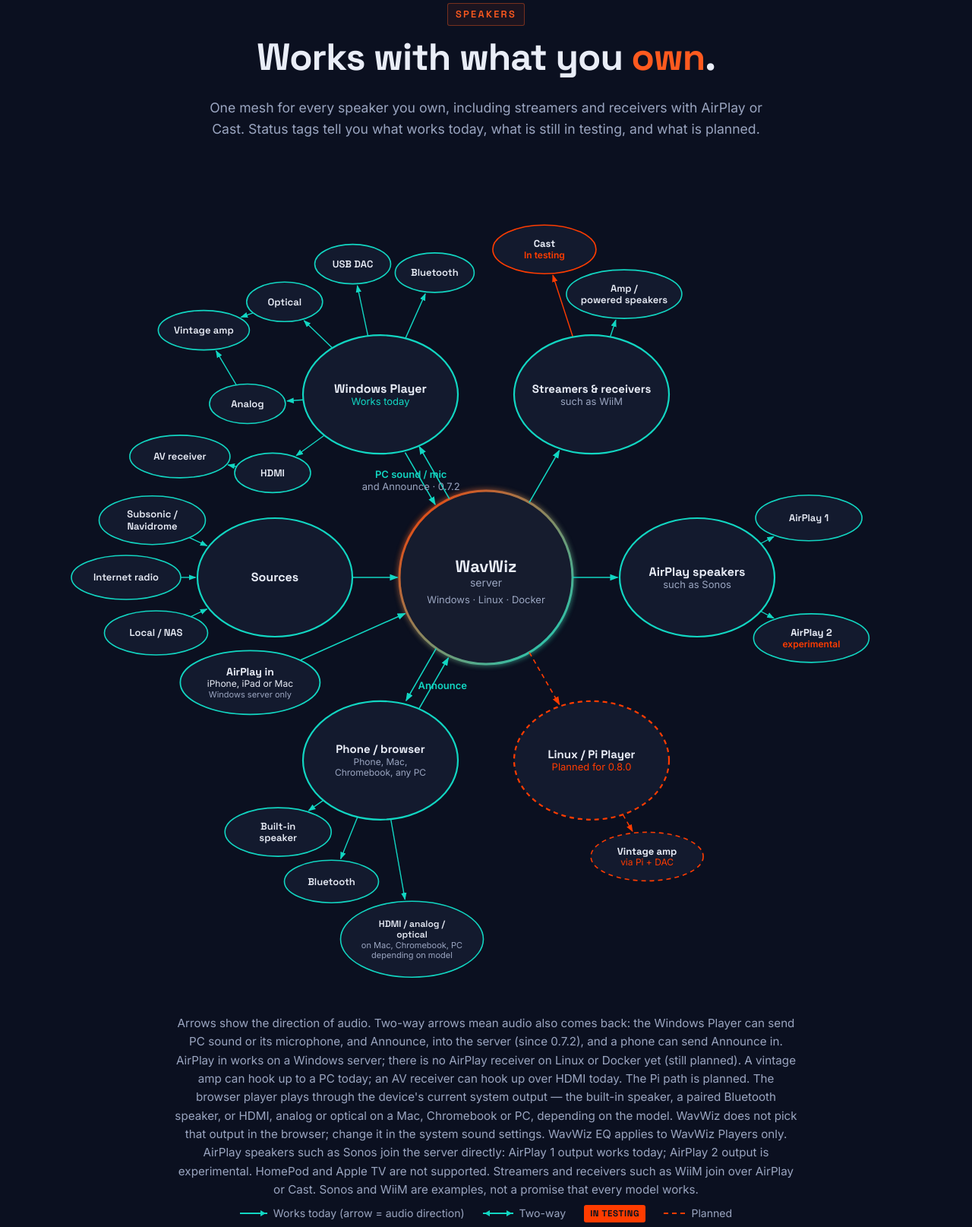
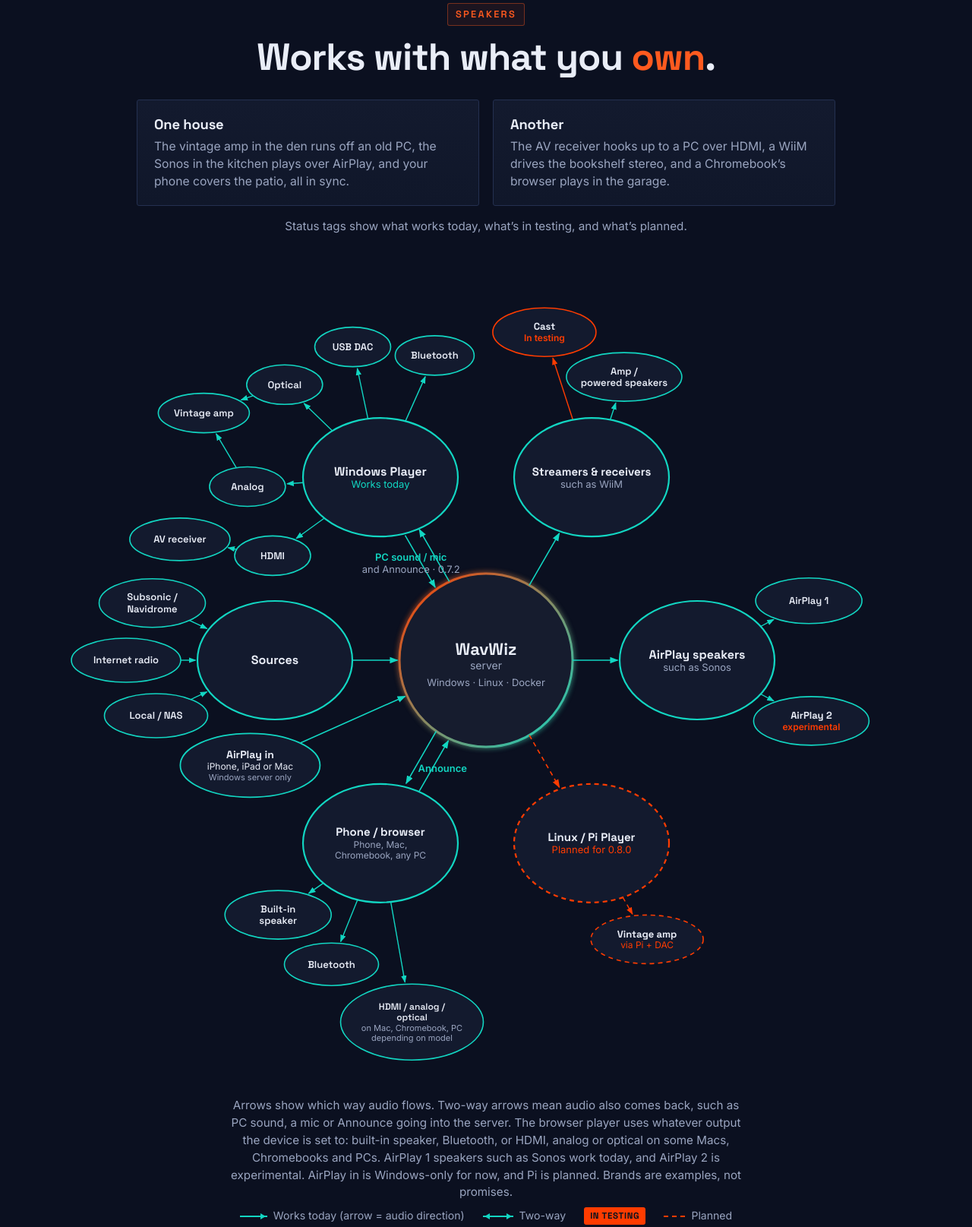
Before and after one commit to vdubbin74/WavWiz-site, a plain HTML site: page index.html in a window 1280 px wide. Shown: the part 960-2575 px from the top of the page at 76% size. Drawn offline with Linux system fonts and the light colour scheme; animation ran at ten frames a second.

Commit message:
Site: hero and speakers scenario copy, and a shorter mesh caption

```diff
--- a/404.html
+++ b/404.html
@@ -13,7 +13,7 @@
   <link rel="apple-touch-icon" href="/assets/img/apple-touch-icon.png">
   <link rel="preload" href="/assets/fonts/space-grotesk-latin.woff2" as="font" type="font/woff2" crossorigin>
   <link rel="preload" href="/assets/fonts/inter-latin.woff2" as="font" type="font/woff2" crossorigin>
-  <link rel="stylesheet" href="/styles.css?v=075">
+  <link rel="stylesheet" href="/styles.css?v=076">
   <style>
     .nf { min-height: 100vh; min-height: 100svh; display: flex; align-items: center; text-align: center;
       padding: calc(var(--header-h) + 40px) 0 80px;
--- a/index.html
+++ b/index.html
@@ -34,7 +34,7 @@
 
   <link rel="preload" href="assets/fonts/space-grotesk-latin.woff2" as="font" type="font/woff2" crossorigin>
   <link rel="preload" href="assets/fonts/inter-latin.woff2" as="font" type="font/woff2" crossorigin>
-  <link rel="stylesheet" href="styles.css?v=075">
+  <link rel="stylesheet" href="styles.css?v=076">
   <script type="application/ld+json">
 {
     "@context": "https://schema.org",
@@ -287,7 +287,7 @@
             <span class="line">Multi-zone mesh audio wizardry,</span>
             <span class="line glow-text">for gear old and new.</span>
           </h1>
-          <p class="hero-kicker">One mesh for every speaker you own.</p>
+          <p class="hero-kicker">Your legacy amp, your home theater, and your new <span class="nowrap">Wi-Fi</span> and Bluetooth speakers, all playing in harmony.</p>
           <p class="hero-sub">WavWiz links Windows PCs, phones, and streamers and receivers with AirPlay or Cast into one free multi-room system, with no cloud and no lock-in. Native Linux and Raspberry Pi players are planned.</p>
           <div class="hero-ctas">
 
@@ -319,13 +319,23 @@
         <header class="section-head reveal">
           <p class="eyebrow">Speakers</p>
           <h2 id="devices-title">Works with what you <span class="accent-o">own</span>.</h2>
-          <p class="section-lead">One mesh for every speaker you own, including streamers and receivers with AirPlay or Cast. Status tags tell you what works today, what is still in testing, and what is planned.</p>
         </header>
+        <div class="scenario-grid reveal">
+          <article class="card scenario-card">
+            <h3>One house</h3>
+            <p>The vintage amp in the den runs off an old PC, the Sonos in the kitchen plays over AirPlay, and your phone covers the patio, all in sync.</p>
+          </article>
+          <article class="card scenario-card">
+            <h3>Another</h3>
+            <p>The AV receiver hooks up to a PC over HDMI, a WiiM drives the bookshelf stereo, and a Chromebook&rsquo;s browser plays in the garage.</p>
+          </article>
+        </div>
+        <p class="scenario-note">Status tags show what works today, what&rsquo;s in testing, and what&rsquo;s planned.</p>
 
         <figure class="mesh-diagram reveal">
           <svg class="mesh-wide" viewBox="0 0 1200 1083" role="img" aria-labelledby="mesh-title mesh-desc">
                         <title id="mesh-title">How audio flows through a WavWiz mesh</title>
-                        <desc id="mesh-desc">A hub-and-spoke map. The WavWiz server is in the center. Sources (a local or NAS library, internet radio, and Subsonic or Navidrome) and AirPlay in from an iPhone, iPad or Mac (Windows server only; no AirPlay receiver on Linux or Docker yet) send audio into the server. The server sends audio out to a Windows Player, a browser player on a phone, AirPlay speakers such as Sonos (AirPlay 1 works today; AirPlay 2 is experimental), and streamers and receivers such as WiiM over AirPlay or Google Cast. HomePod and Apple TV are not supported. The Windows Player also sends that PC's sound or microphone, and Announce, back into the server (since 0.7.2). A phone can send Announce in. The Windows Player can use HDMI, analog, optical, a USB DAC, or Bluetooth; a vintage amp can hook up to analog or optical today, and an AV receiver can hook up over HDMI today. The browser player plays through the device's current system output: the built-in speaker, a paired Bluetooth speaker, or HDMI, analog or optical on a Mac, Chromebook or PC, depending on the model. WavWiz does not pick that output in the browser. WavWiz EQ applies to WavWiz Players only. A streamer can connect to an amp or powered speakers. Cast output is in testing. A Linux and Raspberry Pi Player is planned for 0.8.0, with a planned path from that Pi to a vintage amp. Two-way arrows show audio in both directions. Sonos and WiiM are examples, not a promise that every model works.</desc>
+                        <desc id="mesh-desc">Arrows show which way audio flows. Two-way arrows mean audio also comes back, such as PC sound, a mic or Announce going into the server. The browser player uses whatever output the device is set to: built-in speaker, Bluetooth, or HDMI, analog or optical on some Macs, Chromebooks and PCs. AirPlay 1 speakers such as Sonos work today, and AirPlay 2 is experimental. AirPlay in is Windows-only for now, and Pi is planned. Brands are examples, not promises.</desc>
                         <defs>
               <linearGradient id="mw-hub" x1="0" y1="0" x2="1" y2="1">
                 <stop offset="0" stop-color="#FF3C00"/>
@@ -448,7 +458,7 @@
 
           <svg class="mesh-narrow" viewBox="0 0 390 1134" role="img" aria-labelledby="mesh-title-sm mesh-desc-sm">
                         <title id="mesh-title-sm">How audio flows through a WavWiz mesh</title>
-                        <desc id="mesh-desc-sm">A vertical view of the same mesh. Sources and AirPlay in feed a central WavWiz server. The server sends audio out to a Windows Player, AirPlay speakers such as Sonos (AirPlay 1 works today; AirPlay 2 is experimental), streamers and receivers such as WiiM, and a phone or browser player. HomePod and Apple TV are not supported. Two-way arrows mark the Windows Player (PC sound, microphone and Announce) and the phone (Announce). The Windows Player can play to HDMI, analog, optical, a USB DAC or Bluetooth; a vintage amp can hook up to analog or optical, and an AV receiver can hook up over HDMI. The browser player uses the device's current system output (built-in speaker, Bluetooth, or HDMI, analog or optical on a Mac, Chromebook or PC, depending on the model). WavWiz does not pick that output in the browser. WavWiz EQ applies to WavWiz Players only. A Linux and Pi Player is planned. Sonos and WiiM are examples, not a promise that every model works.</desc>
+                        <desc id="mesh-desc-sm">Arrows show which way audio flows. Two-way arrows mean audio also comes back, such as PC sound, a mic or Announce going into the server. The browser player uses whatever output the device is set to: built-in speaker, Bluetooth, or HDMI, analog or optical on some Macs, Chromebooks and PCs. AirPlay 1 speakers such as Sonos work today, and AirPlay 2 is experimental. AirPlay in is Windows-only for now, and Pi is planned. Brands are examples, not promises.</desc>
                         <defs>
               <linearGradient id="mn-hub" x1="0" y1="0" x2="1" y2="1">
                 <stop offset="0" stop-color="#FF3C00"/>
@@ -567,7 +577,7 @@
             <text x="195.0" y="1078.8" text-anchor="middle" fill="#e9edf7" font-family="Space Grotesk, Inter, system-ui, sans-serif" font-size="12" font-weight="600">Vintage amp</text>
             <text x="195.0" y="1093.2" text-anchor="middle" fill="#FF3C00" font-family="Space Grotesk, Inter, system-ui, sans-serif" font-size="12" font-weight="600">via Pi + DAC</text>
                       </svg>
-          <figcaption>Arrows show the direction of audio. Two-way arrows mean audio also comes back: the Windows Player can send PC sound or its microphone, and Announce, into the server (since 0.7.2), and a phone can send Announce in. AirPlay in works on a Windows server; there is no AirPlay receiver on Linux or Docker yet (still planned). A vintage amp can hook up to a PC today; an AV receiver can hook up over HDMI today. The Pi path is planned. The browser player plays through the device's current system output — the built-in speaker, a paired Bluetooth speaker, or HDMI, analog or optical on a Mac, Chromebook or PC, depending on the model. WavWiz does not pick that output in the browser; change it in the system sound settings. WavWiz EQ applies to WavWiz Players only. AirPlay speakers such as Sonos join the server directly: AirPlay 1 output works today; AirPlay 2 output is experimental. HomePod and Apple TV are not supported. Streamers and receivers such as WiiM join over AirPlay or Cast. Sonos and WiiM are examples, not a promise that every model works.</figcaption>
+          <figcaption>Arrows show which way audio flows. Two-way arrows mean audio also comes back, such as PC sound, a mic or Announce going into the server. The browser player uses whatever output the device is set to: built-in speaker, Bluetooth, or HDMI, analog or optical on some Macs, Chromebooks and PCs. AirPlay 1 speakers such as Sonos work today, and AirPlay 2 is experimental. AirPlay in is Windows-only for now, and Pi is planned. Brands are examples, not promises.</figcaption>
           <ul class="mesh-legend">
             <li><span class="mesh-swatch mesh-swatch-arrow" aria-hidden="true"></span> Works today (arrow = audio direction)</li>
             <li><span class="mesh-swatch mesh-swatch-twoway" aria-hidden="true"></span> Two-way</li>
@@ -1153,6 +1163,6 @@
   </footer>
 
   <script src="assets/vendor/qrcode.js"></script>
-  <script src="script.js?v=075"></script>
+  <script src="script.js?v=076"></script>
 </body>
 </html>
--- a/styles.css
+++ b/styles.css
@@ -185,7 +185,8 @@ p { margin: 0 0 1em; }
   0%, 100% { filter: drop-shadow(0 0 6px rgba(255,90,31,.45)) drop-shadow(0 0 22px rgba(255,90,31,.25)); }
   50% { filter: drop-shadow(0 0 14px rgba(46,196,182,.75)) drop-shadow(0 0 44px rgba(46,196,182,.4)); }
 }
-.hero-kicker { font-family: var(--font-head); font-weight: 600; font-size: clamp(1.15rem, 2vw, 1.5rem); letter-spacing: -0.02em; color: #e9edf7; margin: 0 0 14px; }
+.nowrap { white-space: nowrap; }
+.hero-kicker { font-family: var(--font-head); font-weight: 600; font-size: clamp(1.05rem, 2vw, 1.45rem); letter-spacing: -0.02em; color: #e9edf7; margin: 0 0 16px; max-width: 25em; line-height: 1.35; text-wrap: pretty; overflow-wrap: normal; hyphens: none; }
 .hero-sub { font-size: clamp(1.05rem, 1.6vw, 1.25rem); color: #c5cde0; max-width: 42em; margin-bottom: 46px; }
 .hero-ctas { display: flex; flex-wrap: wrap; gap: 14px; position: relative; }
 /* "New release" note: sits in the gap above the buttons (absolutely placed, so showing it never moves the layout) */
@@ -395,6 +396,7 @@ p { margin: 0 0 1em; }
   .site-nav .btn { margin: 14px 0 0; }
   .hero-inner { grid-template-columns: 1fr; gap: 0; text-align: center; max-width: none; }
   .hero-sub { margin-left: auto; margin-right: auto; }
+  .hero-kicker { margin-left: auto; margin-right: auto; }
   .hero-ctas { justify-content: center; }
   .steps { grid-template-columns: 1fr; max-width: 560px; margin: 0 auto; }
   .hero-links { justify-content: center; }
@@ -508,10 +510,20 @@ p { margin: 0 0 1em; }
 
 /* ---------------- Works with / mesh (site-mesh) ---------------- */
 .works { padding-top: 72px; }
-.works .section-lead { max-width: 42em; margin-left: auto; margin-right: auto; }
+.works .section-head { margin-bottom: 28px; }
+.scenario-grid { display: grid; grid-template-columns: repeat(2, minmax(0, 1fr)); gap: 18px; max-width: 920px; margin: 0 auto 16px; }
+.scenario-card { padding: 22px 22px 20px; display: flex; flex-direction: column; gap: 8px; min-width: 0; }
+.scenario-card h3 { margin: 0; font-size: 1.15rem; }
+.scenario-card p { margin: 0; color: var(--muted); font-size: .98rem; line-height: 1.45; overflow-wrap: break-word; }
+.scenario-note { text-align: center; color: var(--muted); font-size: .95rem; line-height: 1.45; max-width: 40em; margin: 0 auto 40px; padding: 0 8px; }
+@media (max-width: 760px) {
+  .scenario-grid { grid-template-columns: 1fr; max-width: 560px; }
+  .scenario-card { padding: 18px 18px 16px; }
+  .scenario-note { margin-bottom: 32px; }
+}
 .mesh-diagram { width: min(1200px, calc(100vw - 32px)); max-width: none; margin: 0 auto 48px; margin-left: calc(50% - min(600px, 50vw - 16px)); }
 .mesh-diagram svg { width: 100%; height: auto; display: block; overflow: visible; }
-.mesh-diagram figcaption { margin-top: 12px; text-align: center; color: var(--muted); font-size: .95rem; max-width: 54em; margin-left: auto; margin-right: auto; }
+.mesh-diagram figcaption { margin-top: 12px; text-align: center; color: var(--muted); font-size: .95rem; line-height: 1.5; max-width: 46em; margin-left: auto; margin-right: auto; padding: 0 8px; overflow-wrap: break-word; }
 .mesh-legend { display: flex; flex-wrap: wrap; justify-content: center; gap: 16px 24px; margin: 8px 0 0; padding: 0; list-style: none; color: var(--muted); font-size: .88rem; }
 .mesh-legend li { display: inline-flex; align-items: center; gap: 8px; }
 .mesh-swatch { width: 28px; height: 0; border-top: 2px solid #12D6C2; display: inline-block; }
```
